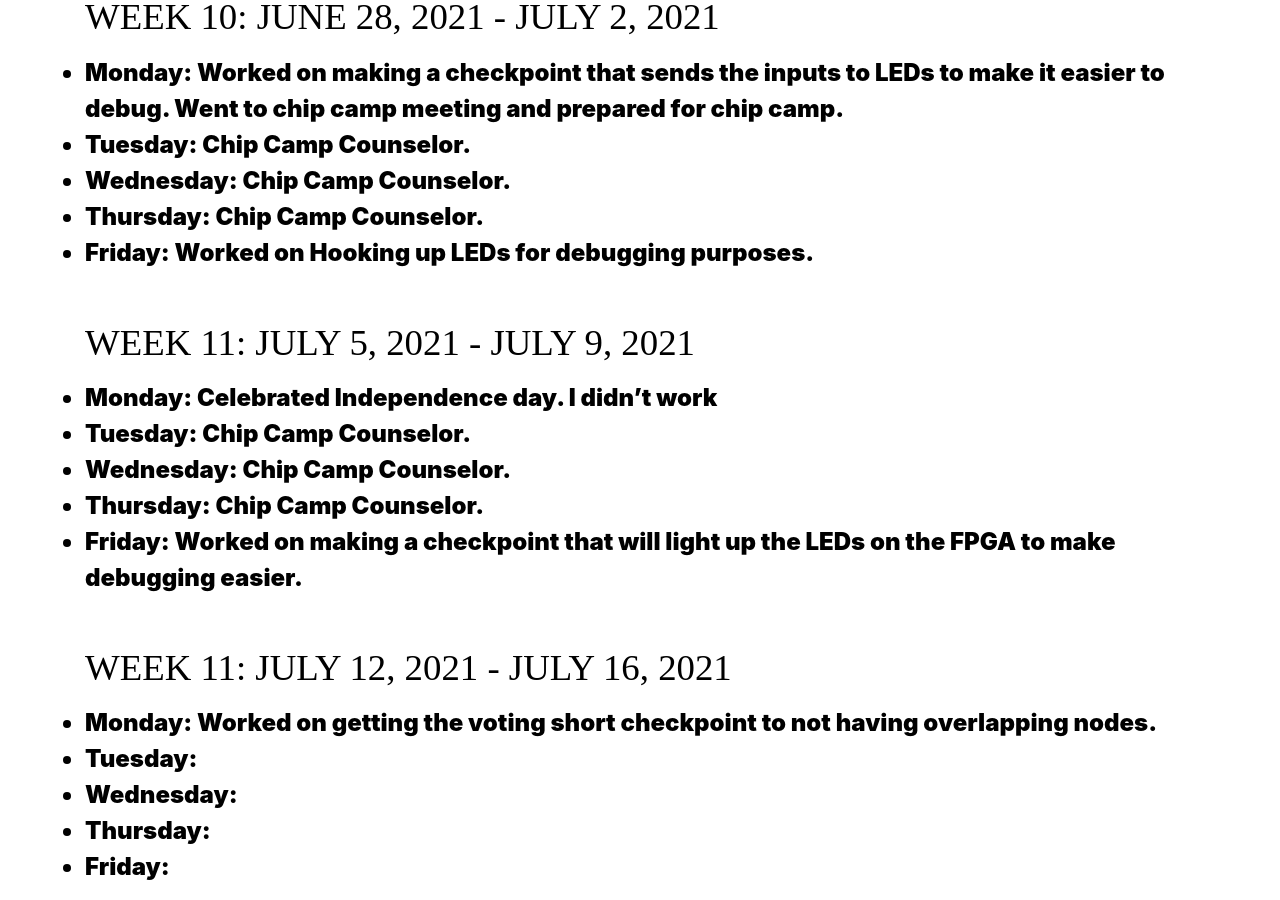
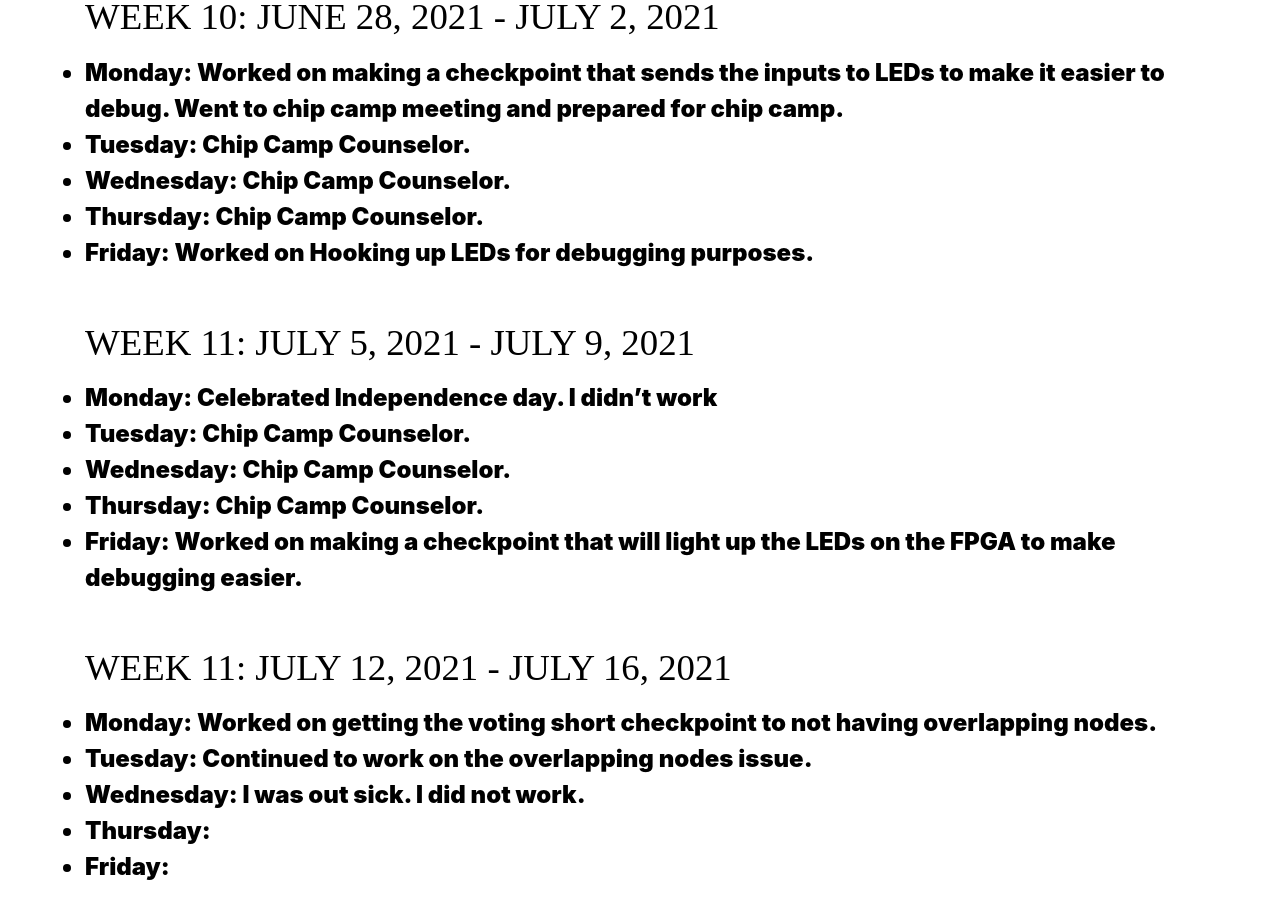
Before and after one commit to jonath48/jonath48.github.io, a Jekyll site: the page built from _pages/log.md, in a window 1280 px wide and 900 px high, scrolled down 4173 px. Built offline with Jekyll 4.4.1, drawn with Linux system fonts in a browser that asks for light colours.

Commit message:
Added Tuesday's and Wednesday's Log

```diff
--- a/_pages/log.md
+++ b/_pages/log.md
@@ -94,7 +94,7 @@ title: Jonathan Thompson's IMMERSE Log
 ### Week 11: July 12, 2021 - July 16, 2021
 
 * **Monday**: Worked on getting the voting short checkpoint to not having overlapping nodes.
-* **Tuesday**:
-* **Wednesday**:
+* **Tuesday**: Continued to work on the overlapping nodes issue.
+* **Wednesday**: I was out sick. I did not work.
 * **Thursday**:
 * **Friday**:
```
